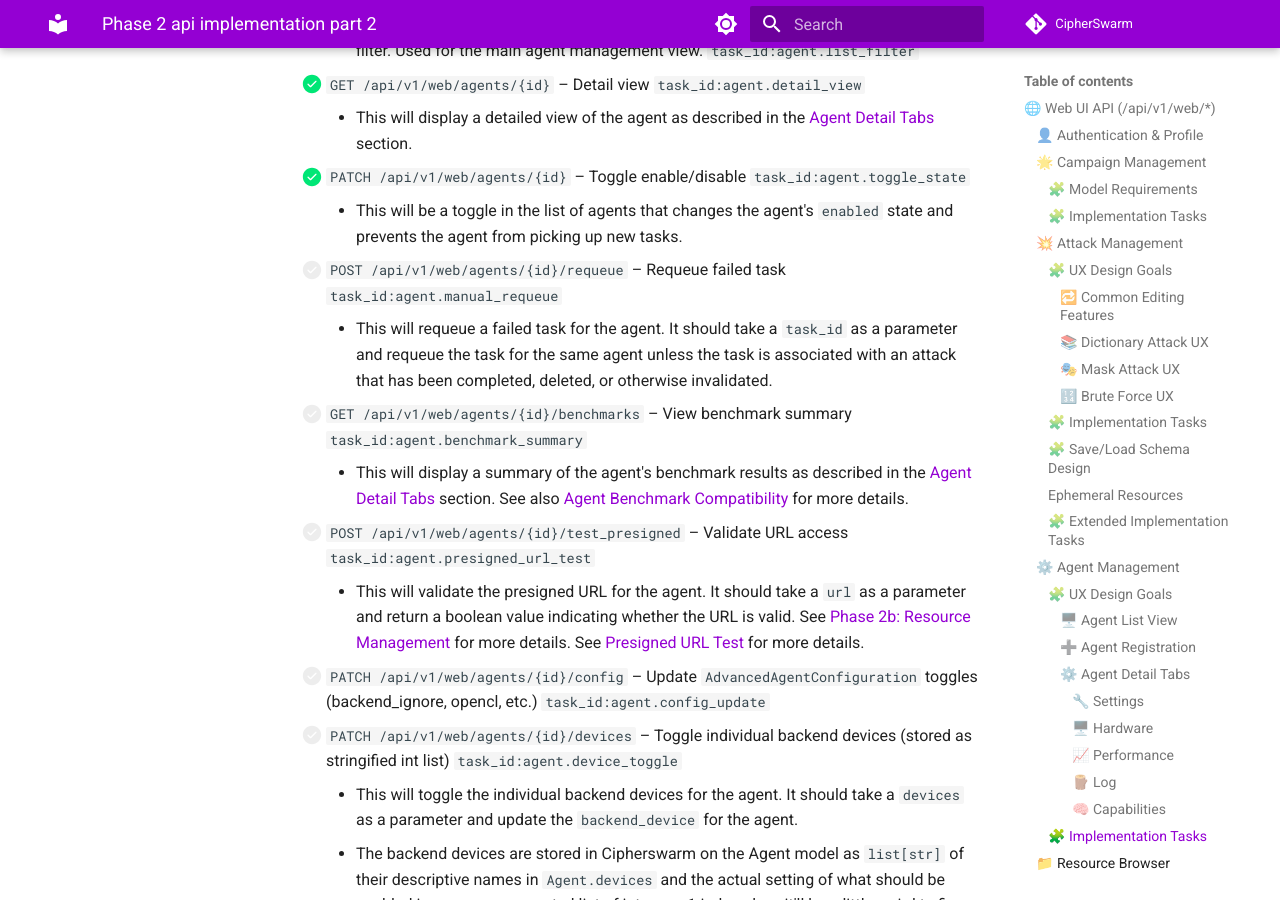
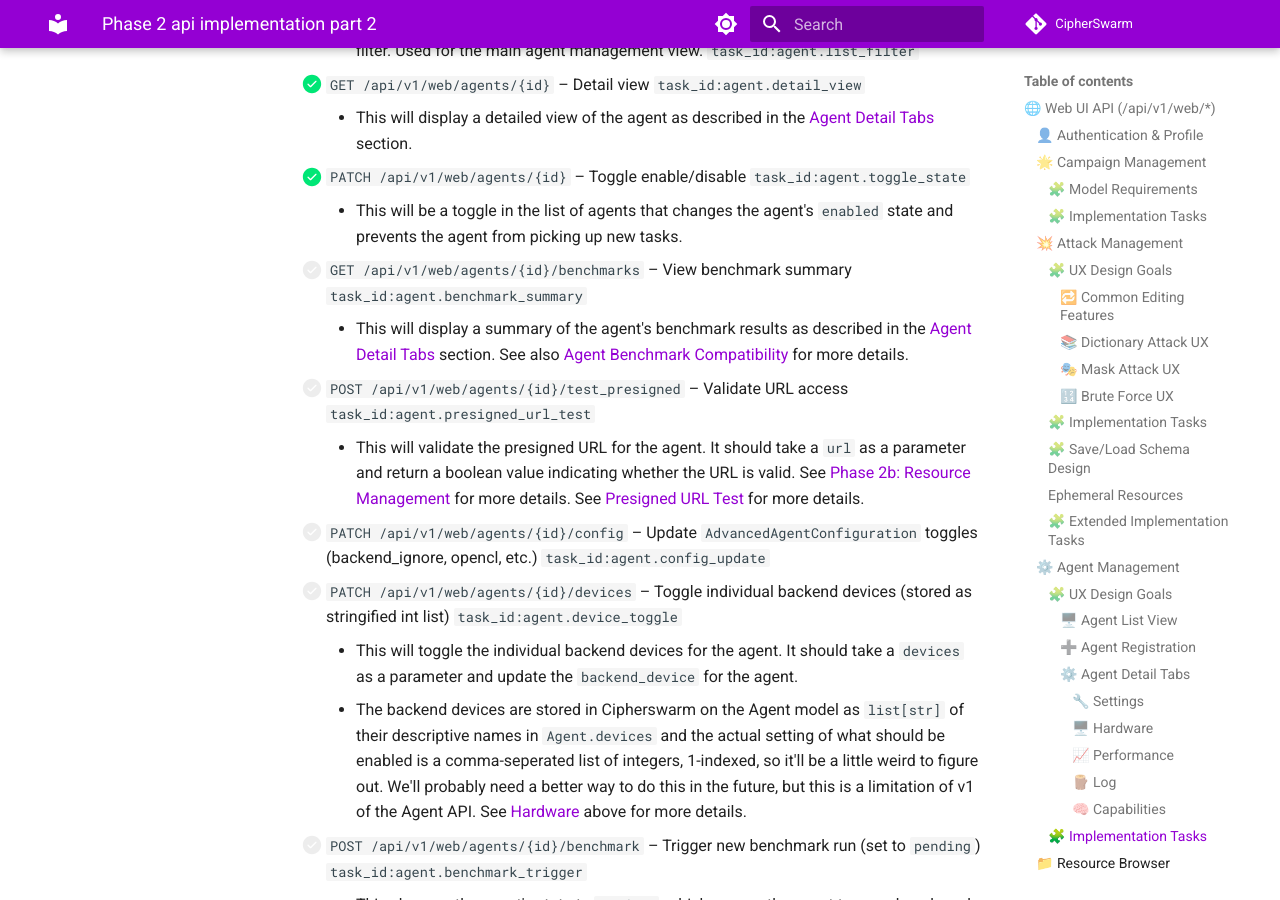
Before and after one commit to unclesp1d3r/CipherSwarm, an MkDocs documentation site: the page built from docs/v2_rewrite_implementation_plan/phase-2-api-implementation-parts/phase-2-api-implementation-part-2.md, in a window 1280 px wide and 900 px high, scrolled down 14384 px. Built offline with MkDocs 1.6.1 and Material for MkDocs 9.7.7, drawn with Linux system fonts in a browser that asks for light colours; comment, search, counter and statistics services are not loaded.

Commit message:
docs: update Phase 2 API implementation plan to remove requeue task endpoint
- Removed the `POST /api/v1/web/agents/{id}/requeue` task from the implementation plan as it is no longer needed.
- All changes validated with successful test runs.

Signed-off-by: UncleSp1d3r <unclespider@protonmail.com>

```diff
--- a/docs/v2_rewrite_implementation_plan/phase-2-api-implementation-parts/phase-2-api-implementation-part-2.md
+++ b/docs/v2_rewrite_implementation_plan/phase-2-api-implementation-parts/phase-2-api-implementation-part-2.md
@@ -402,8 +402,6 @@
     -   This will display a detailed view of the agent as described in the [Agent Detail Tabs](#agent-detail-tabs) section.
 -   [x] `PATCH /api/v1/web/agents/{id}` – Toggle enable/disable `task_id:agent.toggle_state`
     -   This will be a toggle in the list of agents that changes the agent's `enabled` state and prevents the agent from picking up new tasks.
--   [ ] `POST /api/v1/web/agents/{id}/requeue` – Requeue failed task `task_id:agent.manual_requeue`
-    -   This will requeue a failed task for the agent. It should take a `task_id` as a parameter and requeue the task for the same agent unless the task is associated with an attack that has been completed, deleted, or otherwise invalidated.
 -   [ ] `GET /api/v1/web/agents/{id}/benchmarks` – View benchmark summary `task_id:agent.benchmark_summary`
     -   This will display a summary of the agent's benchmark results as described in the [Agent Detail Tabs](#agent-detail-tabs) section. See also [Agent Benchmark Compatibility](../core_algorithm_implementation_guide.md#agent-benchmark-compatibility) for more details.
 -   [ ] `POST /api/v1/web/agents/{id}/test_presigned` – Validate URL access `task_id:agent.presigned_url_test`
```
